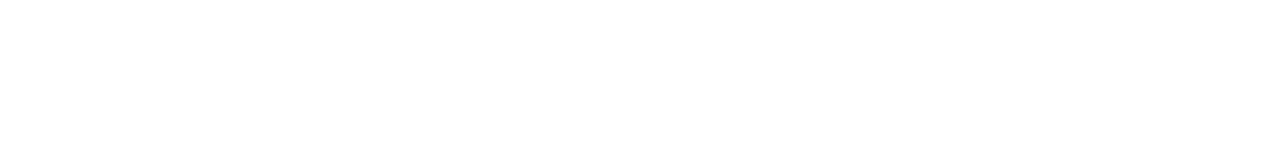
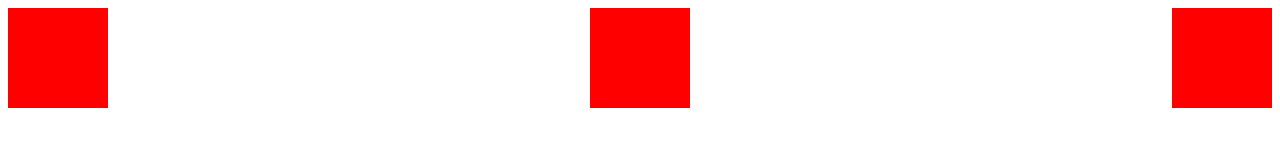
Before and after one commit to acciojob/place-the-item-3-AnsariAwaisRaees, a website: page main.html in a window 1280 px wide. Drawn offline with Linux system fonts and the light colour scheme.

Commit message:
created a submission

```diff
--- a/main.html
+++ b/main.html
@@ -8,6 +8,11 @@
 
 <body>
 	<!-- the entire body must be written by student -->
+	<div class="holder">
+		<div></div>
+		<div></div>
+		<div></div>
+	</div>
     <script type="text/javascript" src="./script.js">
 </script>
 
--- a/styles.css
+++ b/styles.css
@@ -4,3 +4,9 @@
   flex-wrap: wrap;
   justify-content: space-between;
 }
+
+.holder>div{
+	width: 100px;
+	height: 100px;
+	background-color: red;
+}
```
